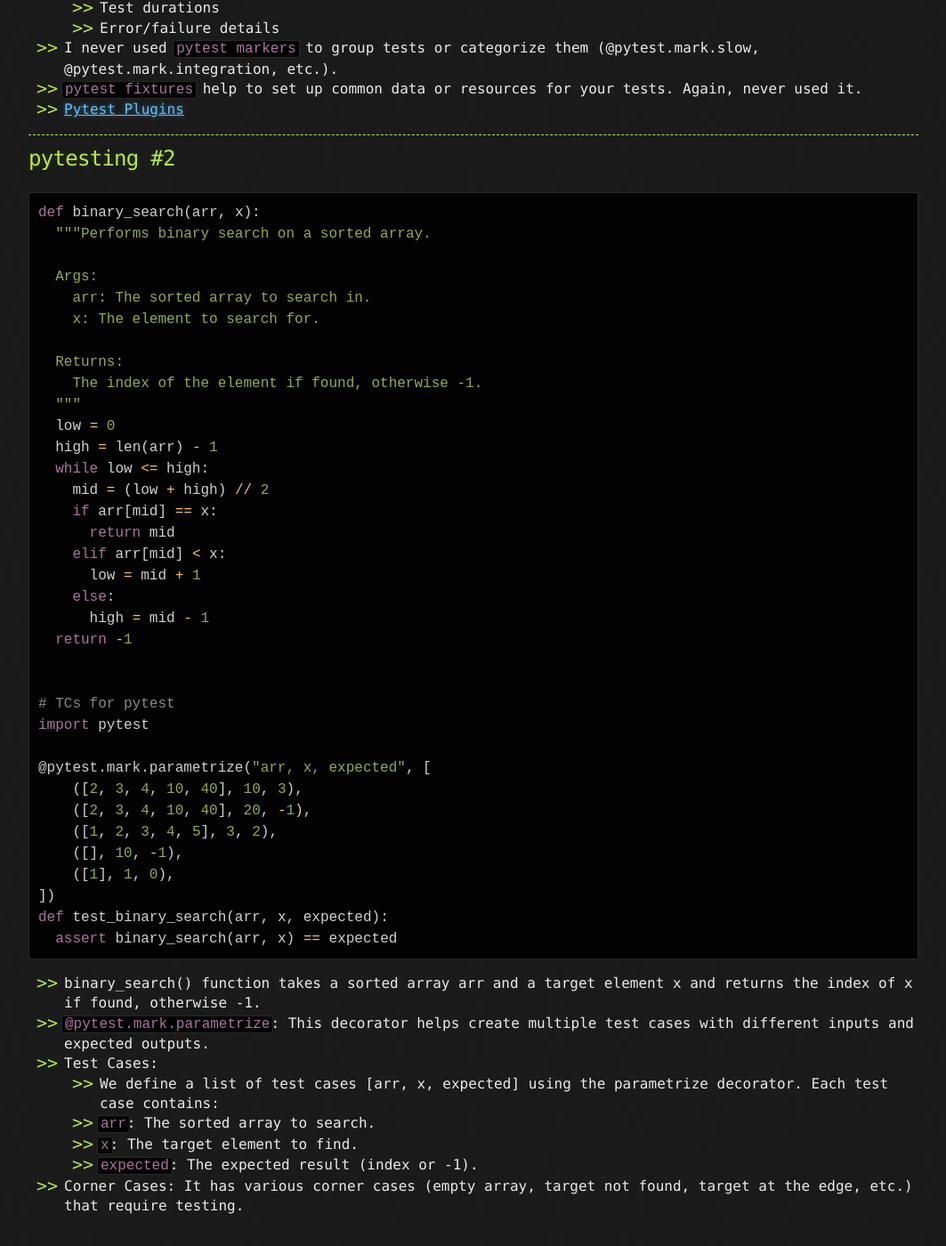
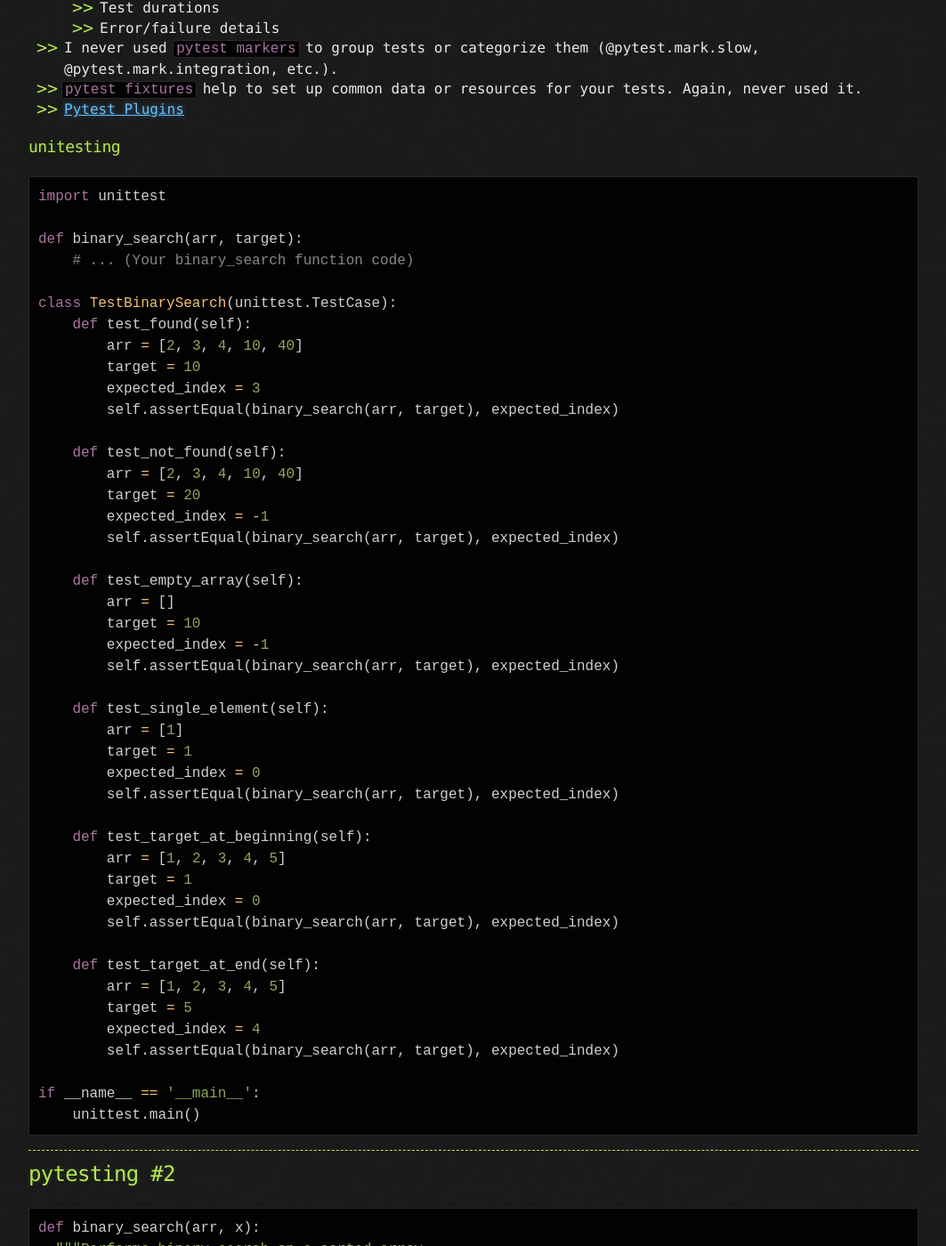
Before and after one commit to sciustechnologia/sciustechnologia.github.io, a Jekyll site: the page built from python/10_algos/10021.md, in a window 1280 px wide and 1400 px high, scrolled down 3940 px. Shown: the whole window at 89% size, without its empty margins (108-1171 px from the left). Built offline with Jekyll 4.4.1, drawn with Linux system fonts in a browser that asks for light colours.

Commit message:
Update 10021.md

````diff
--- a/python/10_algos/10021.md
+++ b/python/10_algos/10021.md
@@ -161,6 +161,55 @@ pytest --html=report.html test_binary_search.py
 * `pytest fixtures` help to set up common data or resources for your tests. Again, never used it.
 * [Pytest Plugins](https://docs.pytest.org/en/stable/reference/plugin_list.html)
 
+### unitesting
+
+```python
+import unittest
+
+def binary_search(arr, target):
+    # ... (Your binary_search function code)
+
+class TestBinarySearch(unittest.TestCase):
+    def test_found(self):
+        arr = [2, 3, 4, 10, 40]
+        target = 10
+        expected_index = 3
+        self.assertEqual(binary_search(arr, target), expected_index)
+
+    def test_not_found(self):
+        arr = [2, 3, 4, 10, 40]
+        target = 20
+        expected_index = -1
+        self.assertEqual(binary_search(arr, target), expected_index)
+
+    def test_empty_array(self):
+        arr = []
+        target = 10
+        expected_index = -1
+        self.assertEqual(binary_search(arr, target), expected_index)
+
+    def test_single_element(self):
+        arr = [1]
+        target = 1
+        expected_index = 0
+        self.assertEqual(binary_search(arr, target), expected_index)
+
+    def test_target_at_beginning(self):
+        arr = [1, 2, 3, 4, 5]
+        target = 1
+        expected_index = 0
+        self.assertEqual(binary_search(arr, target), expected_index)
+
+    def test_target_at_end(self):
+        arr = [1, 2, 3, 4, 5]
+        target = 5
+        expected_index = 4
+        self.assertEqual(binary_search(arr, target), expected_index)
+
+if __name__ == '__main__':
+    unittest.main()
+```
+
 ---
 
 ## pytesting #2
````
